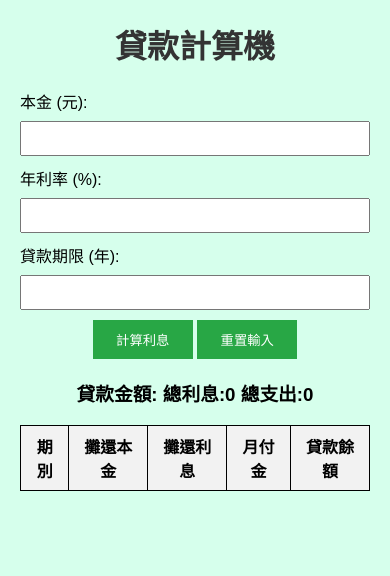
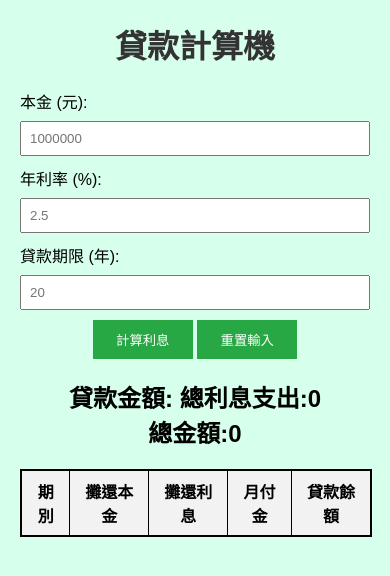
Before and after one commit to song-sihying/loancalc-project, a plain HTML site: page index.html in a window 390 px wide. Both pictures are taken after a click on the button "計算利息". Drawn offline with Linux system fonts and the light colour scheme.

Commit message:
完成表格捲動

```diff
--- a/index.html
+++ b/index.html
@@ -73,6 +73,29 @@
     thead {
       background-color: #f2f2f2;
     }
+
+    #tableContainer {
+      max-height: 800px;
+      overflow-y: auto;
+      border: 1px solid black;
+      width: 60%;
+      margin: 0 auto;
+
+    }
+
+    @media screen and (max-width: 1024px) {
+      #tableContainer {
+        width: 80%;
+      }
+
+    }
+
+    @media screen and (max-width: 600px) {
+      #tableContainer {
+        width: 100%;
+      }
+
+    }
   </style>
 </head>
 
@@ -81,24 +104,25 @@
 
   <form action="">
     <label for="principal">本金 (元):</label>
-    <input type="number" id="principal" name="principal" required>
+    <input type="number" id="principal" name="principal" placeholder="1000000" required>
     <br>
     <label for="rate">年利率 (%):</label>
-    <input type="number" id="rate" name="rate" step="0.01" required>
+    <input type="number" id="rate" name="rate" step="0.01" placeholder="2.5" required>
     <br>
     <label for="time">貸款期限 (年):</label>
-    <input type="number" id="time" name="time" required>
+    <input type="number" id="time" name="time" placeholder="20" required>
     <br>
     <div class="buttons">
       <button type="button" id="calc">計算利息</button>
-      <button type="button">重置輸入</button>
+      <button type="button" onclick="reset_input()">重置輸入</button>
     </div>
   </form>
-  <div id="result" style="margin-top: 20px;" hidden>
+  <div id="result" style="margin-top: 20px;">
 
   </div>
 
-  <table id="resultTable" hidden>
+  <div id="tableContainer">
+    <table id="resultTable">
       <thead>
         <tr>
           <th>期別</th>
@@ -113,6 +137,7 @@
 
       </tbody>
     </table>
+  </div>
 
 
 
@@ -127,14 +152,15 @@
 
 
 
-    console.log(principalEl, rateEl, timeEl, resultTableEl);
+    (principalEl, rateEl, timeEl, resultEl, resultTableEl);
 
-    function reset() {
-      principalEl.innerHTML = "";
-      rateEl.innerHTML = "";
-      timeEl.innerHTML = "";
-      document.querySelector("#resultTable").hidden = true;
-      resultEl.hidden = true;
+    function reset_input() {
+      principalEl.value = "";
+      rateEl.value = "";
+      timeEl.value = "";
+      resultEl.innerText = "";
+      resultTableEl.innerHTML = "";
+
     }
 
     calcEl.addEventListener("click", () => {
@@ -153,11 +179,11 @@
       let month_pay = Math.round(principal / months);
       let tempHtml = "";
 
-      let totalInterest = 0;
+      let total_interest = 0;
       for (let i = 0; i < months; i++) {
         //計算每個月利息
         let interest = Math.round(principal * month_rate);
-        totalInterest += interest;
+        total_interest += interest;
         //本金減去每個月應還本金
         principal -= month_pay;
         //每月應還(本金+利息),剩餘貸款
@@ -174,13 +200,9 @@
 
         tempHtml += "</tr>";
       }
-
-      document.querySelector("#resultTable").hidden = false;
-      resultEl.hidden = false;
+      resultEl.innerHTML += `<h2>貸款金額:${principalEl.value} 總利息支出:${total_interest}<br> 總金額:${Number(principalEl.value) + total_interest}</h2>`;
 
       resultTableEl.innerHTML = tempHtml;
-      resultEl.innerHTML = `<h3>貸款金額:${principalEl.value} 總利息:${totalInterest} 總支出:${Number(principalEl.value) + totalInterest}</h3>`;
-
 
     });
 
```
Lines whose indentation alone changed are shown as unchanged.
